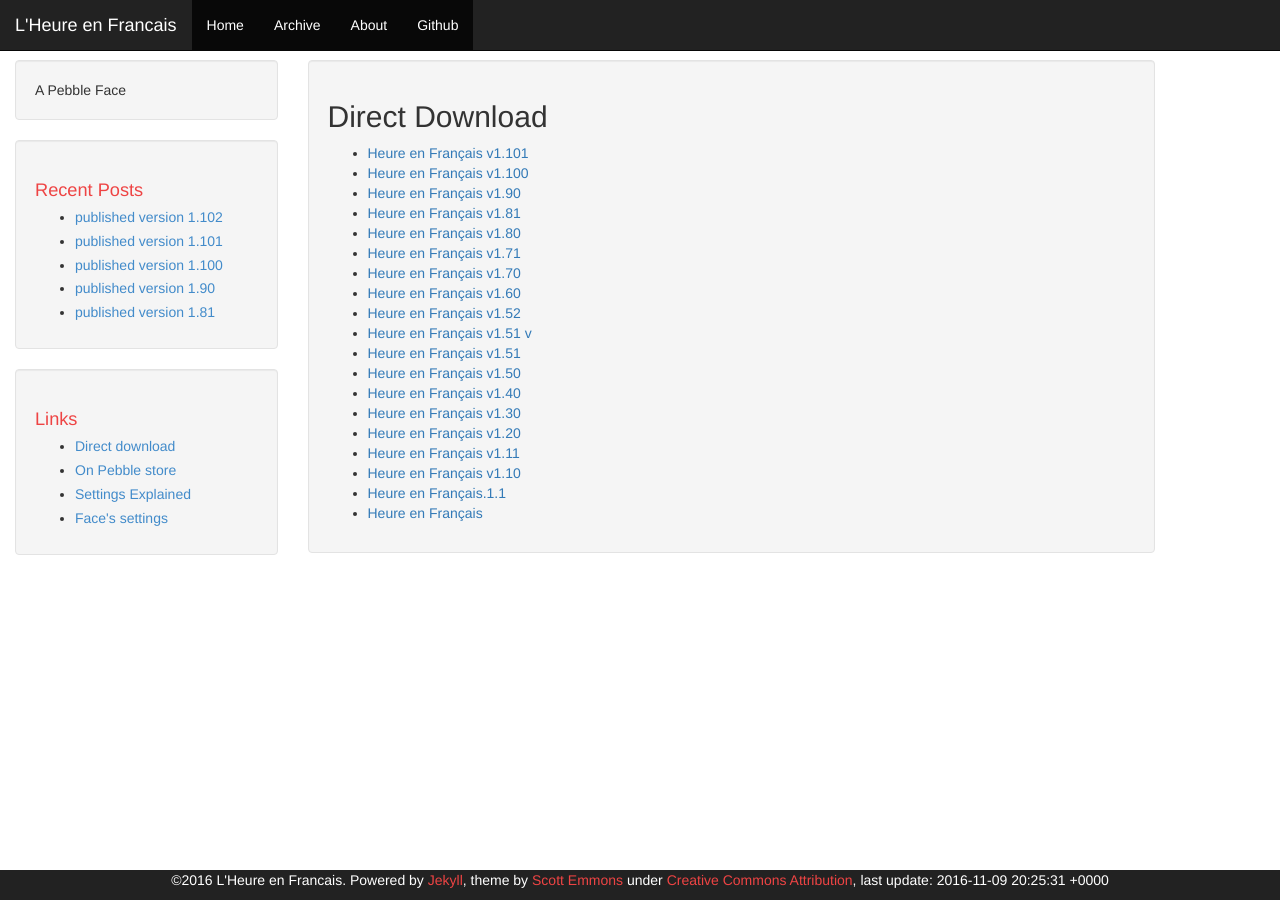
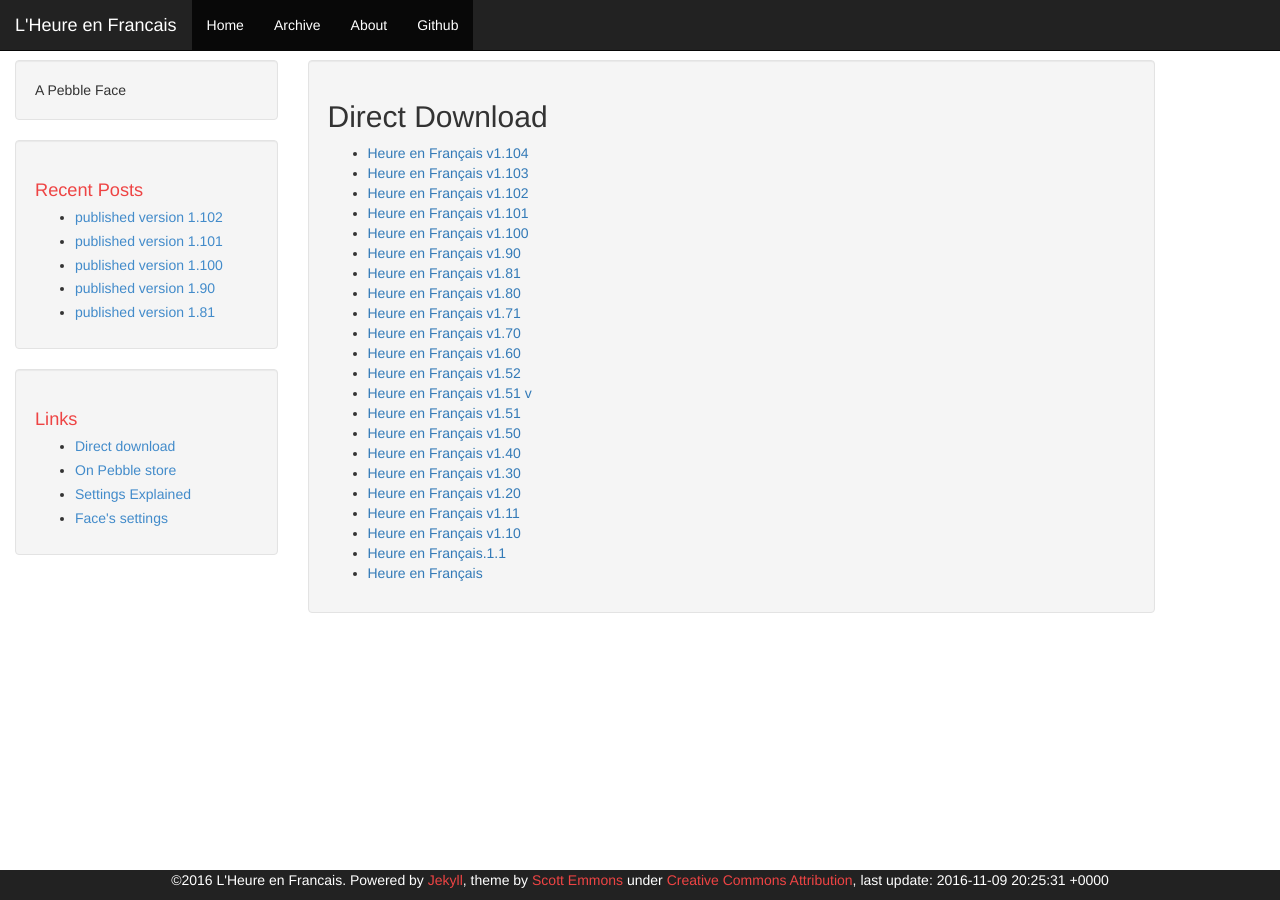
Before and after one commit to mfutech/PF_HeureEnFrancais, a Jekyll site: the page built from directdownload.html, in a window 1280 px wide. Built offline with Jekyll 4.4.1, drawn with Linux system fonts in a browser that asks for light colours.

Commit message:
update for v1.104

```diff
--- a/_data/binaries.yml
+++ b/_data/binaries.yml
@@ -1,3 +1,6 @@
+- name: Heure_en_Français_v1.104.pbw
+- name: Heure_en_Français_v1.103.pbw
+- name: Heure_en_Français_v1.102.pbw
 - name: Heure_en_Français_v1.101.pbw
 - name: Heure_en_Français_v1.100.pbw
 - name: Heure_en_Français_v1.90.pbw
```
